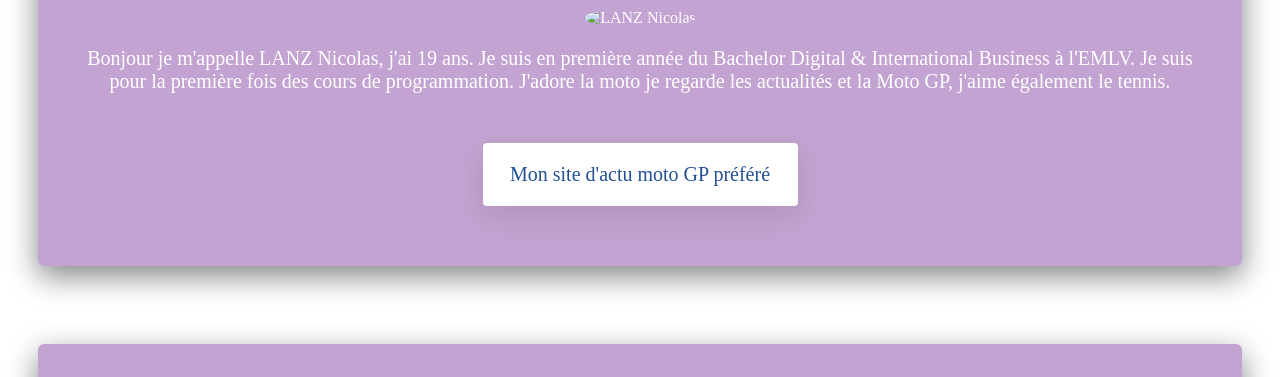
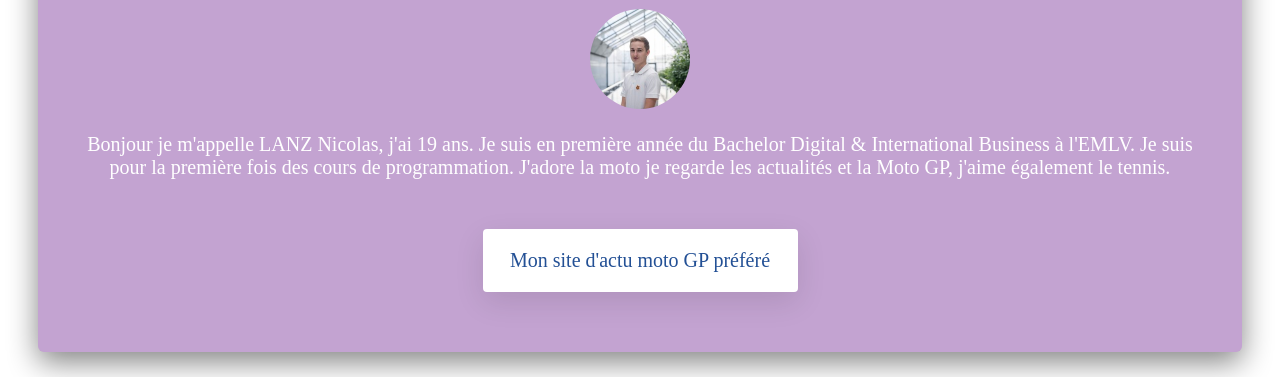
Before and after one commit to nicolas-lanz/my-profile, a plain HTML site: page index.html in a window 1280 px wide. Shown: the part 168-545 px from the top of the page. Drawn offline with Linux system fonts and the light colour scheme.

Commit message:
Update index.html

```diff
--- a/index.html
+++ b/index.html
@@ -16,7 +16,7 @@
 <div class="container"></div>
 		<div style="background: #c3a3d1;margin: 30px;padding: 40px;border-radius: 6px;box-shadow: 0px 10px 30px rgb(131 131 131);">
 		<h1>Bienvenue sur mon profil </h1>
-			<img src="images/profile.jpg" class="img-circle" width="100px" alt="LANZ Nicolas">
+			<img src="images/profile-picture.png" class="img-circle" width="100px" alt="LANZ Nicolas">
 				<p>Bonjour je m'appelle LANZ Nicolas, j'ai 19 ans.
 Je suis en première année du Bachelor Digital &amp; International Business à l'EMLV. Je suis pour la première fois des cours de programmation. J'adore la moto je regarde les actualités et la Moto GP, j'aime également le tennis.</p>
 
```
